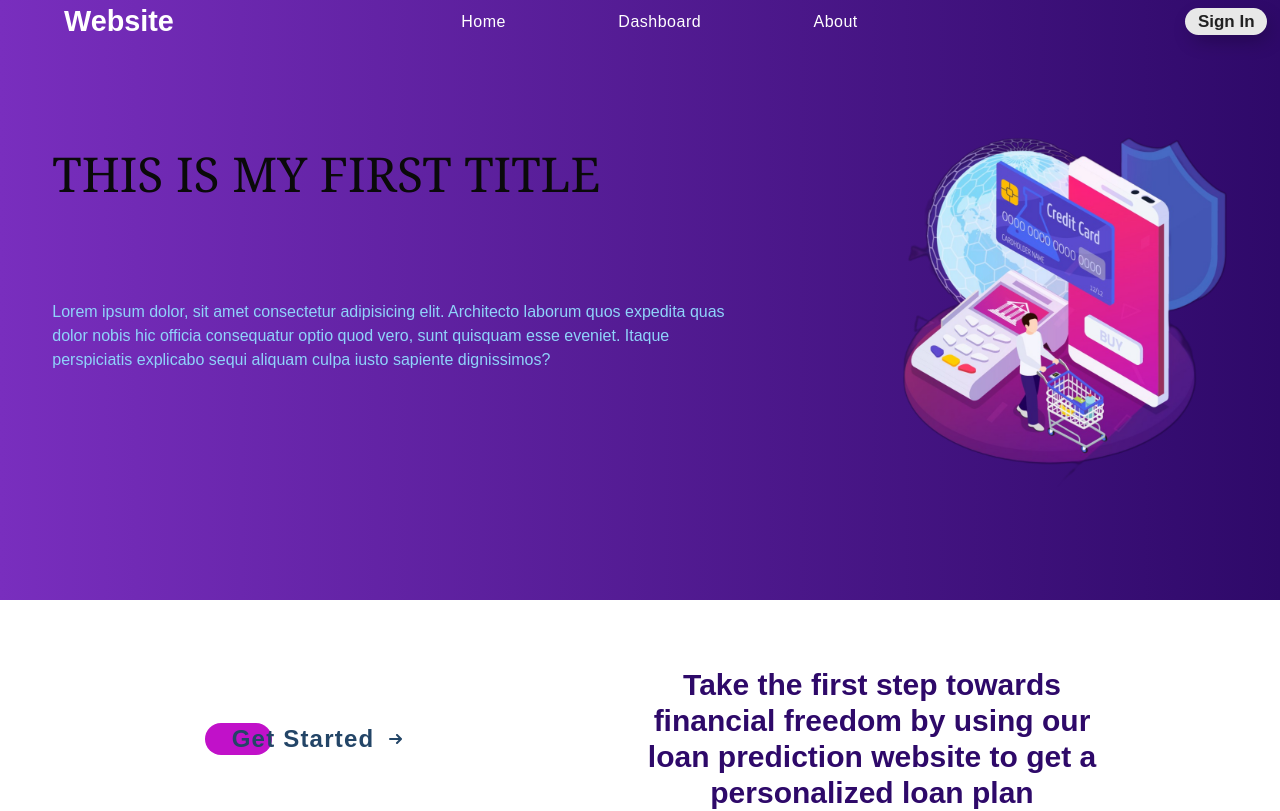
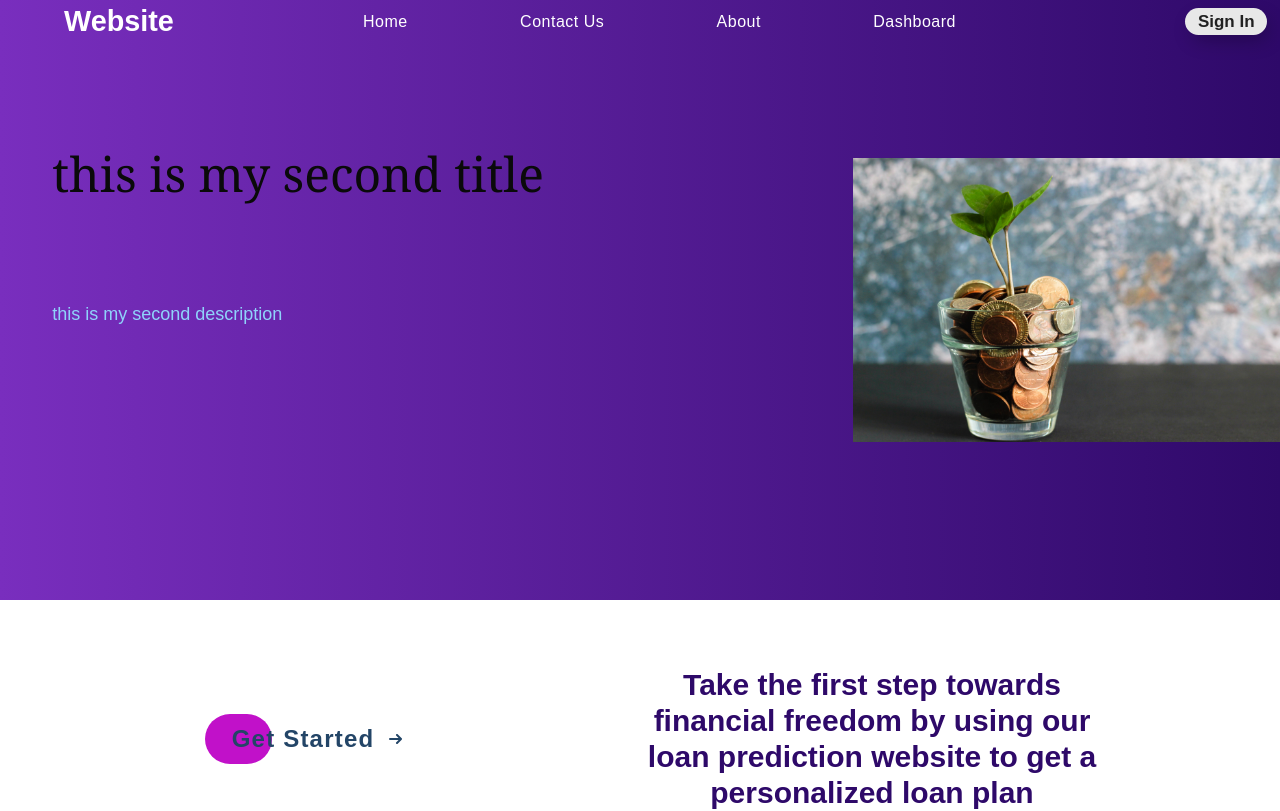
Before and after one commit to MihirKp25/enosium-project, a React (Create React App) app: page / in a window 1280 px wide. Shown: the top 811 px of the page. Built offline with nearby package versions, Linux system fonts and the light colour scheme.

Commit message:
responsive sorted

```diff
--- a/src/App.css
+++ b/src/App.css
@@ -2,6 +2,7 @@
   margin: 0;
   padding: 0;
   font-family: "Ubuntu", sans-serif;
+  scroll-behavior: smooth;
 }
 /*--------------Navbar CSS*/
 
@@ -540,7 +541,7 @@ width: 60%;
 /*dashboard button css-------*/
 .cta {
   width: 36%;
-  height: 65%;
+  height: 100%;
   position: relative;
   margin: auto;
   padding: 12px 18px;
--- a/src/components/footer.jsx
+++ b/src/components/footer.jsx
@@ -2,7 +2,7 @@ import { motion } from "framer-motion"
 
 
 export const Footer=()=>{
-    return <div className="w-[100%] lg:h-72 md:h-[600px] h-[700px]  mb-[0%] grid md:grid-cols-5 grid-cols-3  lg:grid-cols-8 bg-gradient-to-l from-[#792ebe] to-[#2e0969] text-white px-6 py-6">
+    return <div id="footercontact" className="w-[100%] lg:h-72 md:h-[600px] h-[700px]  mb-[0%] grid md:grid-cols-5 grid-cols-3  lg:grid-cols-8 bg-gradient-to-l from-[#792ebe] to-[#2e0969] text-white px-6 py-6">
         <div className="col-span-3 md:col-span-3 grid grid-rows-2">
             <div className="row-span-1  text-left">
                 <h1 className="text-xl ml-[3%] mt-[2%] font-bold">About us</h1>
@@ -33,7 +33,7 @@ export const Footer=()=>{
 
     {/* //input */}
 
-    <div className="row-span-1  text-left mb-[2%]">
+    <div className="row-span-1  text-left">
         <input placeholder="Enter your email Address" className="bg-[#e2e3e4] text-left rounded-md  w-[90%] h-[90%] ml-[3%] mb-[2%] pl-[2%] text-black"></input>
     </div>
     {/* <div className="row-span-1 text-left">
@@ -45,7 +45,7 @@ export const Footer=()=>{
         ></motion.input>
 
     </div> */}
-    <div className="row-span-1 text-left footer-btn mb-[2%]">
+    <div className="row-span-1 text-left footer-btn ">
     <button>
   <div class="svg-wrapper-1">
     <div class="svg-wrapper">
--- a/src/components/home.jsx
+++ b/src/components/home.jsx
@@ -8,7 +8,7 @@ import { Navbar } from "./navbar"
 import NewsSlider from "./newsSlider"
 
 export const Home=()=>{
-    return <div>
+    return <div id="home">
         <Navbar/>
         <Imageslider/>
         <DashBoardDiv/>
--- a/src/components/imageslider.jsx
+++ b/src/components/imageslider.jsx
@@ -4,14 +4,14 @@ import { motion } from "framer-motion";
 
 export const Imageslider = () => {
     const [currimg, setcurrimg] = useState(0);
+    setTimeout(() => {
+        setcurrimg((currimg + 1) % Image.length)
+    }, 5000);
     return <div>
         <div className="w-[100%] h-[600px] mx-auto bg-gradient-to-l from-[#2e0969] to-[#792ebe] z-1">
-            <motion.div className="w-[100%] h-[100%] bg-center bg-no-repeat bg-cover grid sm:grid-cols-12 "
-
-            >
-                <div className="sm:col-span-7 h-[100%] grid grid-rows-4" onClick={() => {
-                    setcurrimg((currimg - 1 + Image.length) % Image.length)
-                }}>
+            <motion.div className="w-[100%] h-[100%] bg-center bg-no-repeat bg-cover sm:grid sm:grid-cols-12 flex align-middle">
+                <img src={Image[currimg].image} className="absolute flex align-middle sm:hidden mx-auto my-auto opacity-50"/>
+                <div className="sm:col-span-7 h-[100%] grid grid-rows-4">
 
 
                     <div className="row-span-1">
@@ -24,7 +24,7 @@ export const Imageslider = () => {
                         animate={{ y: 0, opacity: 1 }}
                         transition={{ duration: 1.5 }}
                     >
-                        <h1 className="text-left font-serif text-5xl pl-[7%] text-[#0a0a0a]">{Image[currimg].title}</h1>
+                        <h1 className="text-left font-serif text-3xl sm:text-5xl pl-[7%] sm:text-[#0a0a0a] text-white">{Image[currimg].title}</h1>
                     </motion.div>
                     <motion.div className="row-span-2"
                         initial={{
@@ -33,7 +33,7 @@ export const Imageslider = () => {
                         }}
                         animate={{ y: 0, opacity: 1 }}
                         transition={{ duration: 2 }}>
-                        <h1 className="text-left pl-[7%] font-extralight text-[#8fd3fa]">{Image[currimg].description}</h1>
+                        <h1 className="text-left pl-[7%] font-extralight sm:text-lg text-md text-[#8fd3fa]">{Image[currimg].description}</h1>
                     </motion.div>
 
 
@@ -41,9 +41,7 @@ export const Imageslider = () => {
                 <div className="col-span-1 h-[100%] hidden sm:block">
 
                 </div>
-                <motion.div className="sm:col-span-4  bg-center bg-no-repeat bg-cover z-1 overflow-auto flex align-middle" style={{  }} onClick={() => {
-                    setcurrimg((currimg + 1) % Image.length)
-                }}
+                <motion.div className="sm:col-span-4  bg-center bg-no-repeat bg-cover z-1 overflow-auto sm:flex align-middle hidden" style={{  }}
                     initial={{
                         x: 100,
                         opacity: 0
--- a/src/components/info.jsx
+++ b/src/components/info.jsx
@@ -1,7 +1,7 @@
 import Banking_image from "../images/banking_image.png"
 export const Info_website=()=>{
-    return <div className="lg:h-[500px] w-[90%]  mx-auto  grid md:grid-cols-2">
-        <div className="lg:col-span-1 flex align-middle">
+    return <div id="about" className="lg:h-[500px] w-[90%]  mx-auto  grid md:grid-cols-2">
+        <div className="lg:col-span-1 flex align-middle" >
             <img src={Banking_image}/>
         </div>
         <div className="lg:col-span-1 lg:text-2xl md:text-xl text-lg text-left py-8 px-12 my-auto">
--- a/src/components/navbar.jsx
+++ b/src/components/navbar.jsx
@@ -36,9 +36,10 @@ let navbarClasses=['navbar'];
         <div className={sidebar? "container1" : "display-none"}>
         <div className="nav-components">
             <ul>
-                <li><a href="#about">Home</a></li>
+                <li><a href="#home">Home</a></li>
+                <li><a href="#footercontact">Contact Us</a></li>
+                <li><a href="#about">About</a></li>
                 <li><a href="#home">Dashboard</a></li>
-                <li><a href="#skills">About</a></li>
 
             </ul>
 
```
